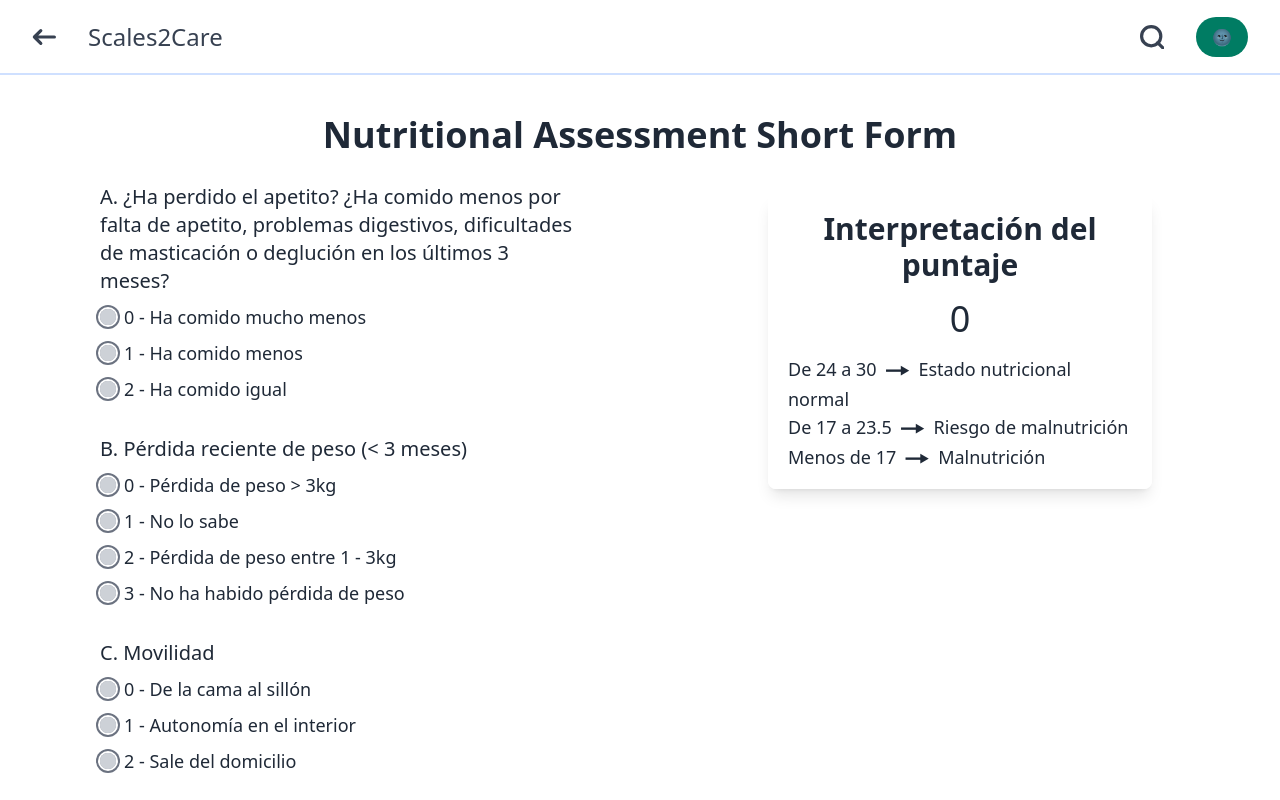
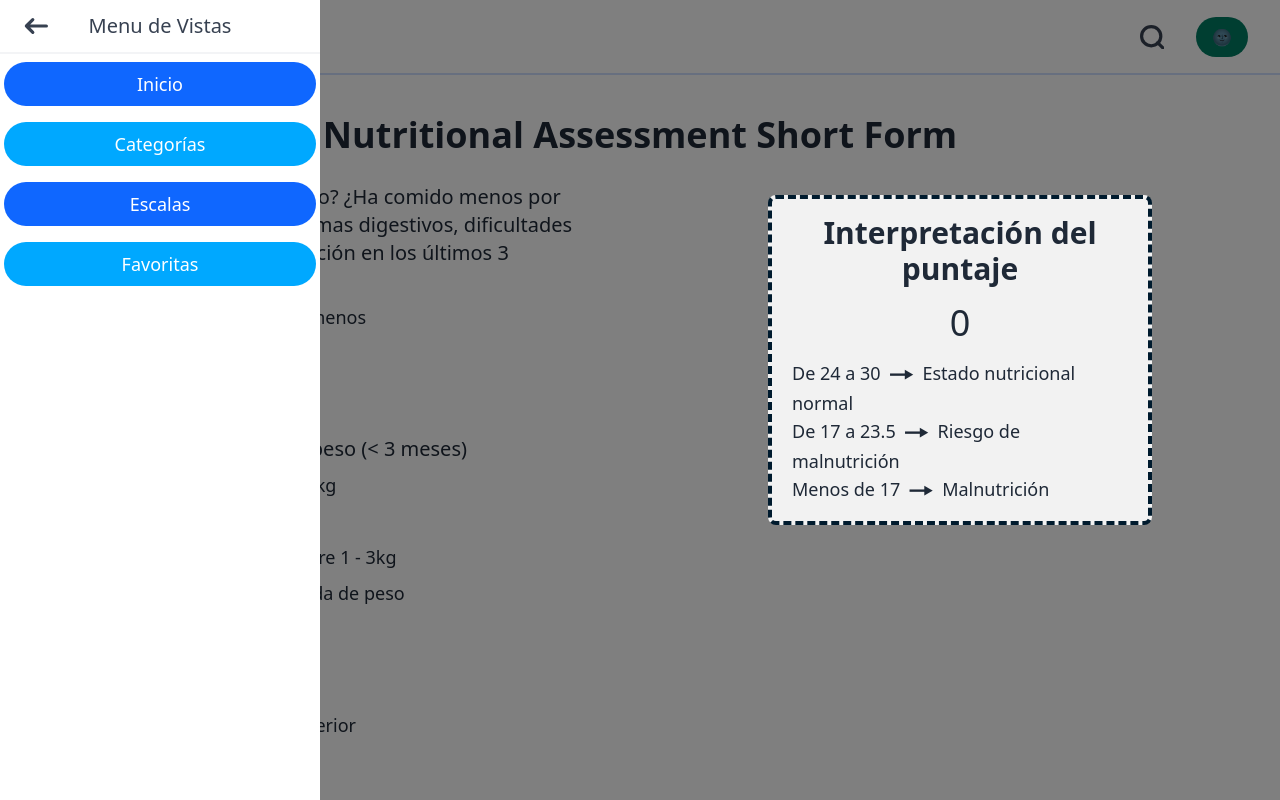
Before and after one commit to jesubohr/scales2care, a React (Vite) app: page /app/scales/1 in a window 1280 px wide. Shown: the top 800 px of the page. Built offline with nearby package versions, Linux system fonts and the light colour scheme.

Commit message:
Added Sidebar menu with View Links

```diff
--- a/src/components/AppHeader.jsx
+++ b/src/components/AppHeader.jsx
@@ -1,9 +1,12 @@
+import { useState } from "react";
 import { useParams, Link } from "react-router-dom";
 import Icon from "./Icon";
 import ThemeButton from "./ThemeButton";
+import AsideMenu from "./AsideMenu";
 
 export default function AppHeader () {
     const isScaleView = (useParams().scaleId) ? true : false;
+    const [isAsideMenuOpen, setAsideMenuOpen] = useState(true);
     return (
         <header className="
             sticky
@@ -32,8 +35,10 @@ export default function AppHeader () {
                 { isScaleView
                     ? <Link to="/app/scales">
                         <Icon icon="arrow-left" />
-                      </Link>
-                    : <Icon icon="menu" />
+                    </Link>
+                    : <div onClick={ () => setAsideMenuOpen(true) }>
+                        <Icon icon="menu" />
+                    </div>
                 }
                 <Link to="/">
                     <p className="w-fit text-2xl font-medium">Scales2Care</p>
@@ -43,6 +48,9 @@ export default function AppHeader () {
                 <Icon icon="search" />
                 <ThemeButton className="hidden sm:block" />
             </div>
+            {
+                isAsideMenuOpen && <AsideMenu closeAsideMenu={ setAsideMenuOpen } />
+            }
         </header>
     );
 }
--- /dev/null
+++ b/src/components/AsideMenu.jsx
@@ -0,0 +1,61 @@
+import { useState } from "react";
+import { Link } from "react-router-dom";
+import Icon from "./Icon";
+
+export default function AsideMenu ({ closeAsideMenu }) {
+    const [closeAnim, setCloseAnim] = useState(false);
+    return (
+        <div className={`absolute top-0 left-0 w-full h-screen bg-black/50
+            transition-opacity delay-300 duration-300
+            ${ closeAnim ? "opacity-0" : "opacity-100" }
+        `}>
+            <aside className={`absolute top-0 left-0
+                flex flex-col items-center
+                w-80 h-screen
+                bg-white dark:bg-[#182d51]
+                dark:text-gray-100
+                transition duration-300
+            ${ closeAnim ? "opacity-0 -translate-x-full" : "opacity-100" }
+            `}>
+                <header className="flex items-center py-3 w-full border-b-2 border-gray-100">
+                    <button
+                        type="button"
+                        className="pl-6 w-1/4 text-4xl text-center leading-4"
+                        onClick={ () => {
+                            setCloseAnim(true);
+                            setTimeout(() => closeAsideMenu(false), 300);
+                        } }>
+                        <Icon icon="arrow-left" />
+                    </button>
+                    <p className="w-2/4 text-xl text-center font-medium">
+                        Menu de Vistas
+                    </p>
+                </header>
+                <section className="mt-2 px-1 w-full">
+                    <ul className="flex flex-col items-center gap-y-4">
+                        <li className="flex justify-center items-center w-full py-2 bg-med-blue rounded-full text-white cursor-pointer">
+                            <Link to="/" className="w-full text-lg text-center font-medium">
+                                    Inicio
+                            </Link>
+                        </li>
+                        <li className="flex justify-center items-center w-full py-2 bg-med-sky rounded-full text-white cursor-pointer">
+                            <Link to="/app/categories" className="w-full text-lg text-center font-medium">
+                                    Categorías
+                            </Link>
+                        </li>
+                        <li className="flex justify-center items-center w-full py-2 bg-med-blue rounded-full text-white cursor-pointer">
+                            <Link to="/app/scales" className="w-full text-lg text-center font-medium">
+                                    Escalas
+                            </Link>
+                        </li>
+                        <li className="flex justify-center items-center w-full py-2 bg-med-sky rounded-full text-white cursor-pointer">
+                            <Link to="/app/favorites" className="w-full text-lg text-center font-medium">
+                                Favoritas
+                            </Link>
+                        </li>
+                    </ul>
+                </section>
+            </aside>
+        </div>
+    );
+}
--- a/src/components/ScoreVerdict.jsx
+++ b/src/components/ScoreVerdict.jsx
@@ -6,7 +6,8 @@ export default function ScoreVerdict ({ scaleResults, totalScore }) {
             px-5 py-4
             text-gray-800 dark:text-gray-300
             bg-white/90 dark:bg-[#001B2E]/90
-            gx:rounded-lg gx:shadow-lg gx:dark:shadow-white/10
+            rounded-lg border-4 border-[#001B2E] gx:border-dashed
+            dark:border-white
             ">
             <p className="text-3xl text-center font-bold">Interpretación del puntaje</p>
             <p className="my-4 text-4xl text-center text-medium">{ totalScore }</p>
```
